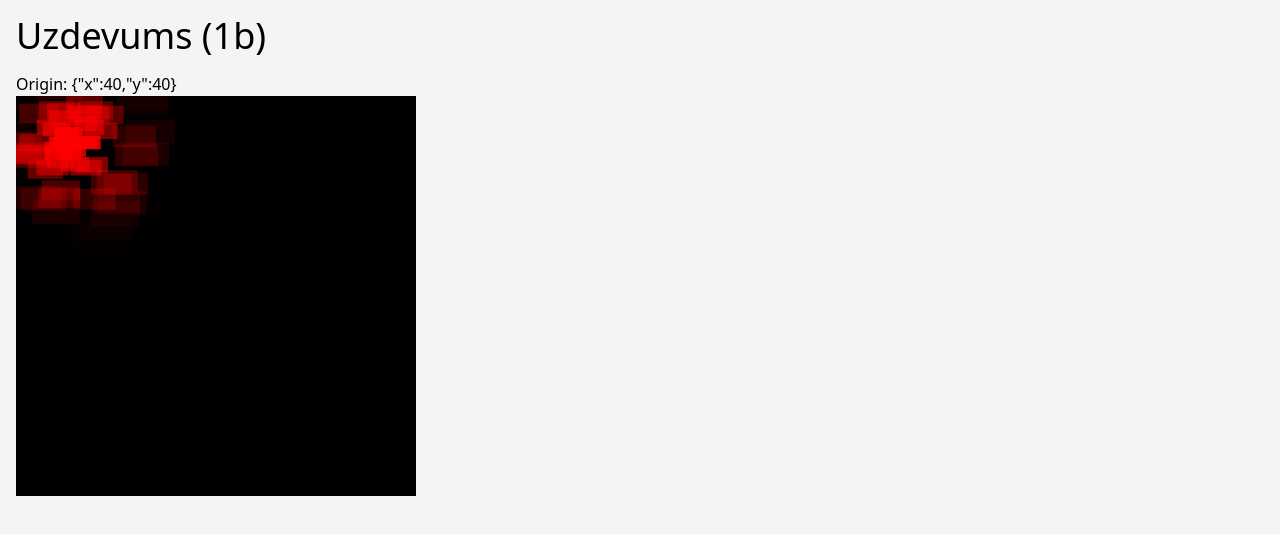
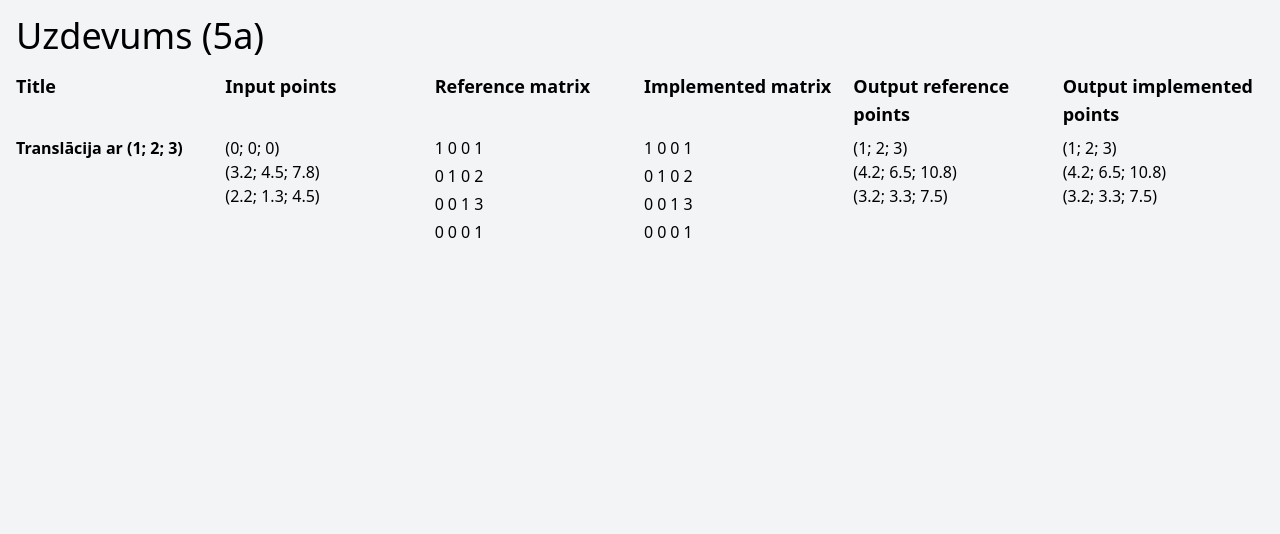
Before and after one commit to 3starblaze/datorgrafika, a React (Vite) app: page / in a window 1280 px wide. Shown: the top 534 px of the page. Built offline with nearby package versions, Linux system fonts and the light colour scheme.

Commit message:
Implement test table

```diff
--- a/src/App.tsx
+++ b/src/App.tsx
@@ -1,9 +1,9 @@
-import Task1b from "./pages/task1b";
+import Task5a from "./pages/task5a";
 
 function App() {
     return (
         <div className="bg-gray-100 w-screen h-screen p-4">
-            <Task1b />
+            <Task5a />
         </div>
     );
 }
--- /dev/null
+++ b/src/pages/task5a/implemented_transformer.tsx
@@ -0,0 +1,29 @@
+import { Transformer } from "./transformer_spec";
+
+// TODO: Implement this yourself
+const matrixMult = function(a: DOMMatrix, b: DOMMatrix): DOMMatrix {
+    return a.multiply(b);
+};
+
+const impl: Transformer = {
+    transformPoint({ x, y, z, w }, matrix) {
+        return new DOMPoint(
+            matrix.m11 * x + matrix.m12 * y + matrix.m13 * z + matrix.m14 * w,
+            matrix.m21 * x + matrix.m22 * y + matrix.m23 * z + matrix.m24 * w,
+            matrix.m31 * x + matrix.m32 * y + matrix.m33 * z + matrix.m34 * w,
+            matrix.m41 * x + matrix.m42 * y + matrix.m43 * z + matrix.m44 * w,
+        );
+    },
+    reduceMatrix: matrixMult,
+    translateToMatrix({ x, y, z }) {
+        const args = [
+            1, 0, 0, x,
+            0, 1, 0, y,
+            0, 0, 1, z,
+            0, 0, 0, 1,
+        ];
+        return new DOMMatrix(args);
+    },
+};
+
+export default impl;
--- /dev/null
+++ b/src/pages/task5a/index.tsx
@@ -0,0 +1,120 @@
+import { Transformer } from "./transformer_spec";
+import implementedTransformer from "./implemented_transformer";
+import referenceTransformer from "./implemented_transformer";
+import { ReactNode } from "react";
+
+interface TestCase {
+    title: string,
+    points: [number, number, number][],
+    matrixProducer: (transformer: Transformer) => DOMMatrix,
+};
+
+const testCases: TestCase[] = [
+    {
+        title: "Translācija ar (1; 2; 3)",
+        points: [
+            [0, 0, 0],
+            [3.2, 4.5, 7.8],
+            [2.2, 1.3, 4.5],
+        ],
+        matrixProducer(transformer) {
+            return transformer.translateToMatrix(new DOMPoint(1, 2, 3));
+        },
+    },
+];
+
+const MatrixCell = function({
+    value
+}: {
+    value: number,
+}) {
+    return (
+        <div className="flex justify-center items-center">
+            <div className="">{value}</div>
+        </div>
+    );
+};
+
+const MatrixDisplay = function({
+    matrix: m,
+}: {
+    matrix: DOMMatrix,
+}): ReactNode {
+    return (
+        <div className="flex">
+            <div className="grid grid-cols-4 gap-1">
+                <MatrixCell value={m.m11} />
+                <MatrixCell value={m.m12} />
+                <MatrixCell value={m.m13} />
+                <MatrixCell value={m.m14} />
+                <MatrixCell value={m.m21} />
+                <MatrixCell value={m.m22} />
+                <MatrixCell value={m.m23} />
+                <MatrixCell value={m.m24} />
+                <MatrixCell value={m.m31} />
+                <MatrixCell value={m.m32} />
+                <MatrixCell value={m.m33} />
+                <MatrixCell value={m.m34} />
+                <MatrixCell value={m.m41} />
+                <MatrixCell value={m.m42} />
+                <MatrixCell value={m.m43} />
+                <MatrixCell value={m.m44} />
+            </div>
+        </div>
+    );
+};
+
+const PointDisplay = function({
+    point,
+}: {
+    point: DOMPoint,
+}): ReactNode {
+    return <div>({point.x}; {point.y}; {point.z})</div>;
+};
+
+const reportTestCase = function(testCase: TestCase) {
+    const referenceMatrix = testCase.matrixProducer(referenceTransformer);
+    const implementedMatrix = testCase.matrixProducer(implementedTransformer);
+    const domPoints = testCase.points.map(([x, y, z]) => new DOMPoint(x, y, z));
+    const referencePoints = domPoints.map(
+        (p) => referenceTransformer.transformPoint(p, referenceMatrix)
+    );
+    const implementedPoints = domPoints.map(
+        (p) => implementedTransformer.transformPoint(p, implementedMatrix)
+    );
+
+    return [
+        <div className="font-bold">{testCase.title}</div>,
+        <div>{domPoints.map((p) => <PointDisplay point={p} />)}</div>,
+        <MatrixDisplay matrix={referenceMatrix} />,
+        <MatrixDisplay matrix={implementedMatrix} />,
+        <div>{referencePoints.map((p) => <PointDisplay point={p} />)}</div>,
+        <div>{implementedPoints.map((p) => <PointDisplay point={p} />)}</div>,
+    ];
+};
+
+
+export default function () {
+    return (
+        <div>
+            <h2 className="text-4xl mb-4">Uzdevums (5a)</h2>
+            <div className="grid grid-cols-6 gap-2">
+                <>
+                    <div className="font-bold text-lg">Title</div>
+                    <div className="font-bold text-lg">Input points</div>
+                    <div className="font-bold text-lg">Reference matrix</div>
+                    <div className="font-bold text-lg">Implemented matrix</div>
+                    <div className="font-bold text-lg">Output reference points</div>
+                    <div className="font-bold text-lg">Output implemented points</div>
+                </>
+                {testCases.map((testCase) => {
+                    return (
+                        <>
+                            {reportTestCase(testCase).map((s) => <div>{s}</div>)}
+                        </>
+                    );
+                })}
+            </div>
+        </div>
+    );
+};
--- /dev/null
+++ b/src/pages/task5a/reference_transformer.tsx
@@ -0,0 +1,15 @@
+import { Transformer } from "./transformer_spec";
+
+const impl: Transformer = {
+    transformPoint(point, matrix) {
+        return point.matrixTransform(matrix);
+    },
+    reduceMatrix(a, b) {
+        return a.multiply(b);
+    },
+    translateToMatrix({ x, y, z }) {
+        return (new DOMMatrix()).translate(x, y, z);
+    },
+};
+
+export default impl;
--- /dev/null
+++ b/src/pages/task5a/transformer_spec.tsx
@@ -0,0 +1,5 @@
+export interface Transformer {
+    transformPoint: (point: DOMPoint, matrix: DOMMatrix) => DOMPoint,
+    translateToMatrix: (translateVector: DOMPoint) => DOMMatrix,
+    reduceMatrix: (a: DOMMatrix, b: DOMMatrix) => DOMMatrix,
+};
```
